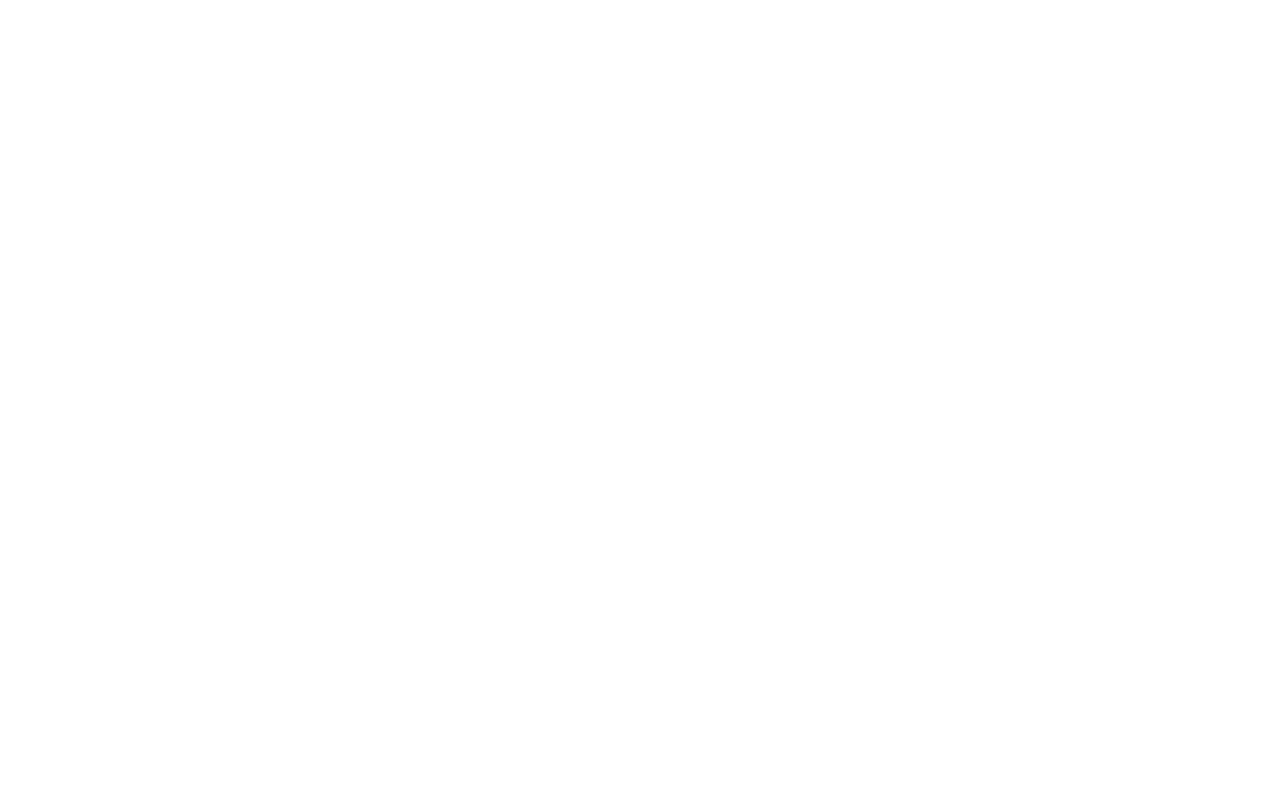
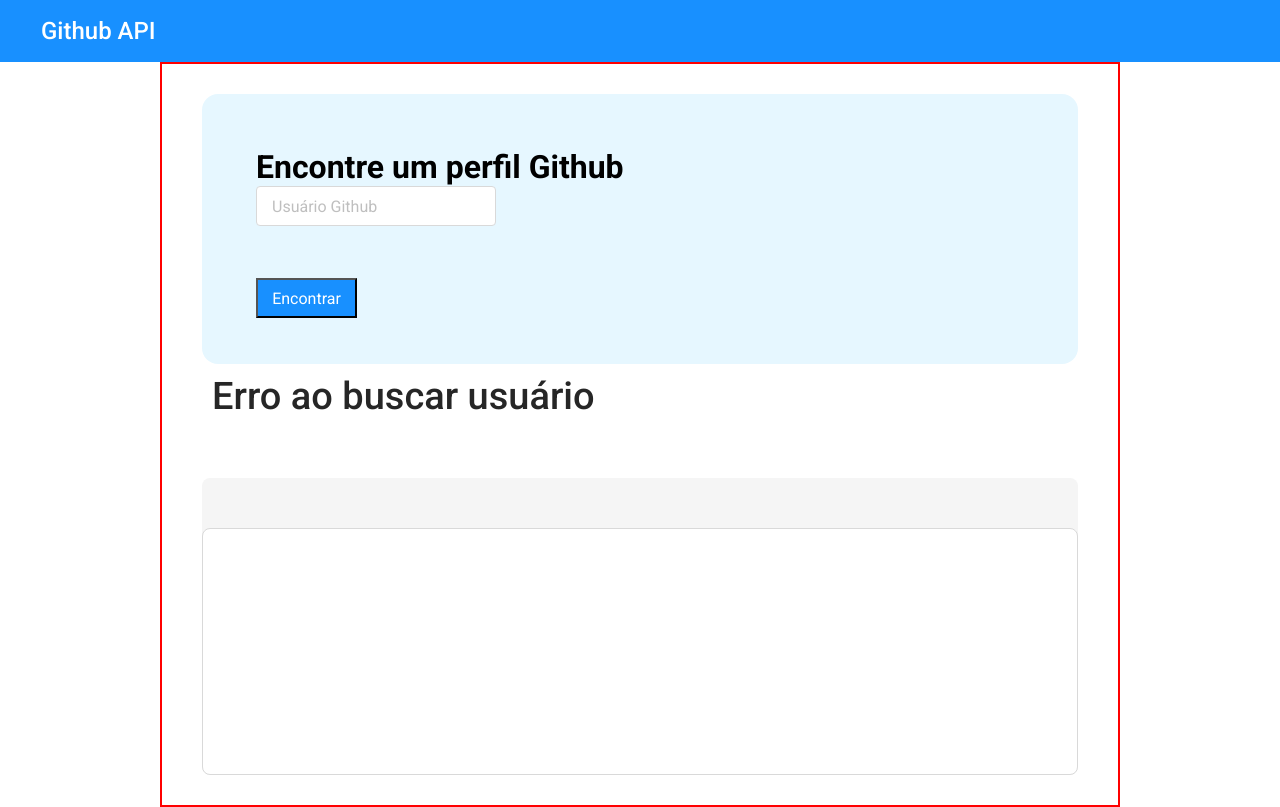
Before and after one commit to lucitacastello/desafio-github-api, a React (Vite) app: page /gitsearch/not-found in a window 1280 px wide. Before the commit this address had no page. Built offline with nearby package versions, Linux system fonts and the light colour scheme.

Commit message:
Add NofFound, utils, layout

```diff
--- a/src/App.tsx
+++ b/src/App.tsx
@@ -3,6 +3,7 @@ import './App.css'
 import Home from './routes/Home'
 import HomeBody from './routes/Home/HomeBody'
 import GitSearch from './routes/GitSearch'
+import NotFoundBody from './routes/GitSearch/NotFoundBody'
 
 
 function App() {
@@ -12,10 +13,13 @@ function App() {
     <BrowserRouter>
       <Routes>
         <Route path='/' element={<Home />} >
-        <Route index element={<Navigate to="/home" />} />
+          <Route index element={<Navigate to="/home" />} />
           <Route path="home" element={<HomeBody />} />
-          <Route path='/gitsearch' element={<GitSearch />}/>
+          <Route path='/gitsearch' element={<GitSearch />}>
+            <Route path="not-found" element={<NotFoundBody />} />
+          </Route>
         </Route>
+        <Route path='*' element={<Navigate to={"/"} />} />
       </Routes>
     </BrowserRouter>
   )
--- /dev/null
+++ b/src/components/ResultCard/index.tsx
@@ -0,0 +1,16 @@
+import './styles.css';
+
+type Props = {
+    title: string;
+    description: string;
+}
+
+
+export default function ResultCard( {title, description } : Props )  {
+    return (
+        <div className="result-container">
+            <h3 className="result-title">{title}</h3>
+            <p className="result-description">{description}</p>
+        </div>
+    );
+}
--- /dev/null
+++ b/src/components/ResultCard/styles.css
@@ -0,0 +1,29 @@
+.result-container {
+    background-color: var(--color-bg-primary);
+    width: 100%;
+    height: 40px;
+    border-radius: 4px;
+    padding: 5px;
+    display: flex;
+    flex-direction: row;
+    align-items: flex-start;
+    margin-bottom: 5px;
+    border: 1px solid var(--color-border-container);
+  }
+
+  .result-title {
+    color: var(--color-font-card-secundary);
+    font-size: 16px;
+    font-weight: 700;
+    margin-top: 5px;
+    margin-bottom: 5px;
+  }
+
+  .result-description {
+    color: var(--color-font-card-secundary);
+    font-size: 14px;
+    margin-top: 5px;
+    margin-bottom: 5px;
+    margin-left: 8px;
+    font-weight: 400;
+  }
--- a/src/index.css
+++ b/src/index.css
@@ -25,6 +25,7 @@
   --color-font-placeholder: #BFBFBF;
 
   --color-font-button: #FFFFFF;
+  --color-border-container: #D9D9D9;
 
 }
 
@@ -35,56 +36,9 @@
   font-family: "Roboto", serif;
 }
 
-/* a {
-  font-weight: 500;
-  color: #646cff;
-  text-decoration: inherit;
+.container {
+  max-width: 960px;
+  width: 100%;
+  margin: 0 auto;
+  border: 2px solid red;
 }
-a:hover {
-  color: #535bf2;
-}
-
-body {
-  margin: 0;
-  display: flex;
-  place-items: center;
-  min-width: 320px;
-  min-height: 100vh;
-}
-
-h1 {
-  font-size: 3.2em;
-  line-height: 1.1;
-}
-
-button {
-  border-radius: 8px;
-  border: 1px solid transparent;
-  padding: 0.6em 1.2em;
-  font-size: 1em;
-  font-weight: 500;
-  font-family: inherit;
-  background-color: #1a1a1a;
-  cursor: pointer;
-  transition: border-color 0.25s;
-}
-button:hover {
-  border-color: #646cff;
-}
-button:focus,
-button:focus-visible {
-  outline: 4px auto -webkit-focus-ring-color;
-}
-
-@media (prefers-color-scheme: light) {
-  :root {
-    color: #213547;
-    background-color: #ffffff;
-  }
-  a:hover {
-    color: #747bff;
-  }
-  button {
-    background-color: #f9f9f9;
-  }
-} */
--- /dev/null
+++ b/src/routes/GitSearch/NotFoundBody/index.tsx
@@ -0,0 +1,9 @@
+import './styles.css';
+
+export default function NotFoundBody() {
+  return (
+    <div >
+       <h2>Erro ao buscar usuário</h2>
+    </div>
+  )
+}
--- /dev/null
+++ b/src/routes/GitSearch/NotFoundBody/styles.css
@@ -0,0 +1,6 @@
+
+h2 {
+    font-size: 38px;
+    color: var(--color-font-card-primary);
+    font-weight: 500;
+}
--- a/src/routes/GitSearch/index.tsx
+++ b/src/routes/GitSearch/index.tsx
@@ -1,10 +1,113 @@
 import './styles.css';
 
+import { useState } from 'react';
+import './styles.css';
+import Button from '../../components/Button/button';
+import axios from 'axios';
+import ResultCard from '../../components/ResultCard';
+import { Outlet, useNavigate } from 'react-router-dom';
+import { BASE_URL } from '../utils/system';
+
+type FormData = {
+  inputUser: string;
+}
+
+type GitUser = {
+  url: string;
+  followers: string;
+  location: string;
+  name: string;
+  avatar_url: string;
+}
+
 export default function GitSearch() {
+
+  const [formData, setFormData] = useState<FormData>({
+    inputUser: ''
+  });
+
+  const navigate = useNavigate();
+
+
+  const [gitUser, setGitUser] = useState<GitUser>();
+
+  function handleInputChange(event: React.ChangeEvent<HTMLInputElement>) {
+
+    const value = event.target.value;
+    const name = event.target.name;
+
+    setFormData({ ...formData, [name]: value });
+  }
+
+  const handleOnSubmit = (event: React.FormEvent<HTMLFormElement>) => {
+    event.preventDefault();
+
+    axios
+      .get(`${BASE_URL}/${formData.inputUser}`)
+      .then((response) => {
+        setGitUser(response.data);
+        console.log(response.data);
+      })
+      .catch((error) => {
+        navigate("not-found");
+        setGitUser(undefined);
+        console.log(error);
+      });
+  }
+
   return (
-    <div>
-      <div>
-        <h1>Encontre um perfil Github</h1>
+    <div className='container git-search-container'>
+      <div className='git-search-container-card'>
+
+        <div className='container-search-container'>
+          <h1>Encontre um perfil Github</h1>
+
+          <form onSubmit={handleOnSubmit}>
+            <div className="form-container">
+              <input
+                name='inputUser'
+                value={formData.inputUser}
+                type="text"
+                placeholder='Usuário Github'
+                className="search-input"
+                onChange={handleInputChange}
+              />
+            </div>
+            <div>
+              <Button text='Encontrar' />
+            </div>
+          </form >
+        </div>
+      </div>
+
+      <div className='container-response-error'>
+        {!gitUser &&
+          <>
+            <Outlet />
+          </>
+        }
+      </div>
+
+      <div className="container-response">
+        <div className="container-response-img" >
+          {gitUser &&
+            <>
+              <img src={gitUser.avatar_url} alt={gitUser.name} />
+            </>
+          }
+        </div>
+
+        <div className="container-response-data">
+          {gitUser &&
+            <>
+              <h4>Informações</h4>
+              <ResultCard title='Perfil:' description={gitUser.url} />
+              <ResultCard title='Seguidores:' description={gitUser.followers} />
+              <ResultCard title='Localidade:' description={gitUser.location} />
+              <ResultCard title='Nome:' description={gitUser.name} />
+            </>
+          }
+        </div>
       </div>
     </div>
   )
--- a/src/routes/GitSearch/styles.css
+++ b/src/routes/GitSearch/styles.css
@@ -0,0 +1,95 @@
+.git-search-container {
+    display: flex;
+    flex-direction: column;
+    justify-content: center;
+    padding: 30px 40px;
+    background-color: var(--color-bg-primary);
+  }
+
+  .container-search-container {
+    padding: 54px;
+    background-color: var(--color-card-bg-primary);
+    border-radius: 16px;
+    height: 270px;
+  }
+
+  .git-search-card-container h1 {
+    margin-left: 10px;
+    margin-bottom: 10px;
+    color: var(--color-font-primary);
+  }
+
+  .form-container {
+    display: flex;
+    flex-direction: column;
+    align-items: flex-start;
+  }
+
+  .search-input {
+    background-color: var( --color-bg-primary);
+    border: 1px solid var(--color-border-container);
+    border-radius: 4px;
+    font-size: 16px;
+    text-align: left;
+    padding-left: 15px;
+    height: 40px;
+    width: 240px;
+    margin-bottom: 25px;
+    color: var(--color-font-text);
+  }
+
+  .search-input::placeholder {
+    color: var(--color-font-placeholder);
+  }
+
+  .search-button {
+    height: 40px;
+    width: 160px;
+    margin-bottom: 35px;
+    color: var(--color-font-button);
+  }
+
+  .container-response {
+    display: flex;
+    flex-direction: row;
+    justify-content: space-around;
+    background: var( --color-card-bg-secundary);
+    margin-top: 50px;
+    border-radius: 8px;
+    margin-left: 0;
+  }
+
+  .container-response-img img {
+    padding: 30px;
+    margin-top: 20px;
+    width: 305px;
+    height: 305px;
+  }
+  .container-response-data {
+    margin-top: 50px;
+    width: 902px;
+    padding: 10px;
+    border: 1px solid var(--color-border-container);
+    border-radius: 8px;
+    background: var(--color-bg-primary);
+    height: 247px;
+
+  }
+  .container-response-data h4 {
+    padding: 5px;
+    margin-top: 0;
+    color: var(--color-font-tertiary);
+  }
+
+  .container-response-error {
+
+   text-align: left;
+    margin-top: 0;
+    /* width: 1500px; */
+
+    padding: 10px;
+    /* border: 1px solid var(--color-border-container);  */
+    /* border-radius: 8px; */
+    background: var(--color-bg-primary);
+    /* height: 247px; */
+  }
--- /dev/null
+++ b/src/routes/utils/system.ts
@@ -0,0 +1 @@
+export const BASE_URL = "https://api.github.com/users";
```
